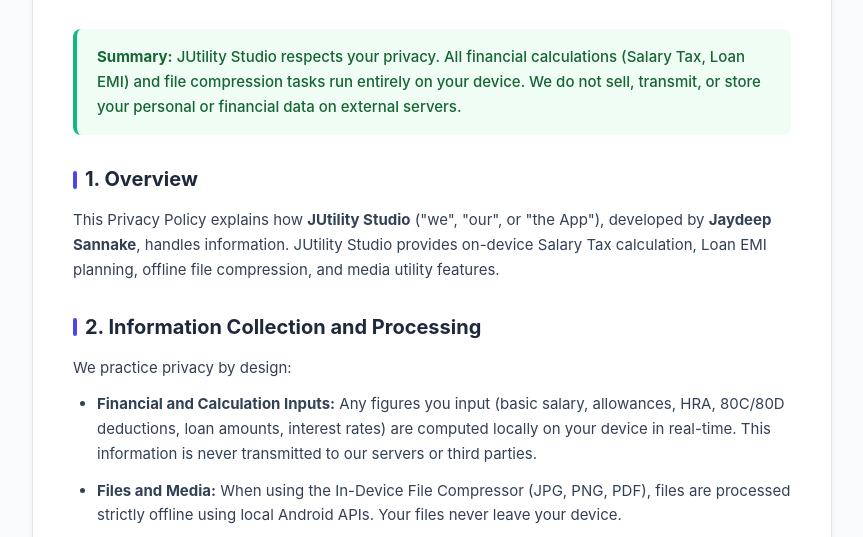
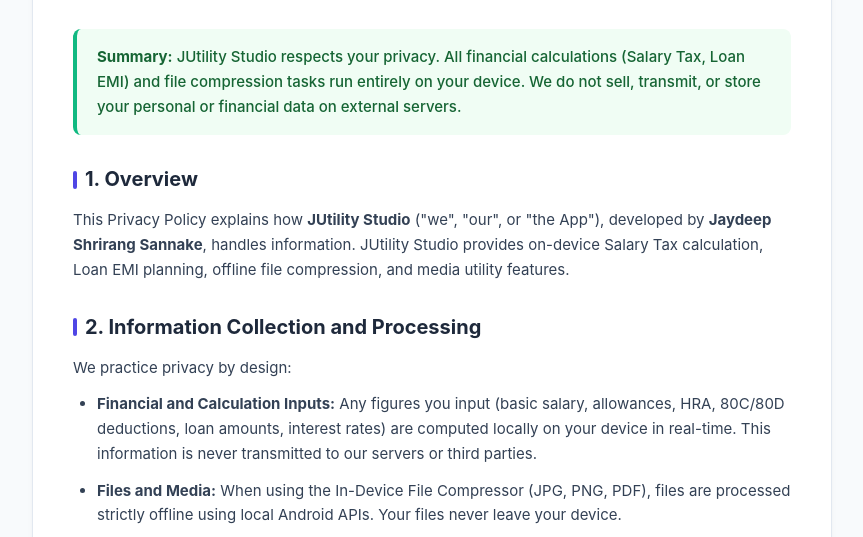
Before and after one commit to Jaydeep3792/app-privacy-policy, a plain HTML site: page docs/privacy-policy.html in a window 1280 px wide. Shown: the part 220-757 px from the top of the page, without its empty margins (208-1071 px from the left). Drawn offline with Linux system fonts and the light colour scheme.

Commit message:
Update developer's name in privacy policy

```diff
--- a/docs/privacy-policy.html
+++ b/docs/privacy-policy.html
@@ -109,7 +109,7 @@
         </div>
 
         <h2>1. Overview</h2>
-        <p>This Privacy Policy explains how <strong>JUtility Studio</strong> ("we", "our", or "the App"), developed by <strong>Jaydeep Sannake</strong>, handles information. JUtility Studio provides on-device Salary Tax calculation, Loan EMI planning, offline file compression, and media utility features.</p>
+        <p>This Privacy Policy explains how <strong>JUtility Studio</strong> ("we", "our", or "the App"), developed by <strong>Jaydeep Shrirang Sannake</strong>, handles information. JUtility Studio provides on-device Salary Tax calculation, Loan EMI planning, offline file compression, and media utility features.</p>
 
         <h2>2. Information Collection and Processing</h2>
         <p>We practice privacy by design:</p>
```
